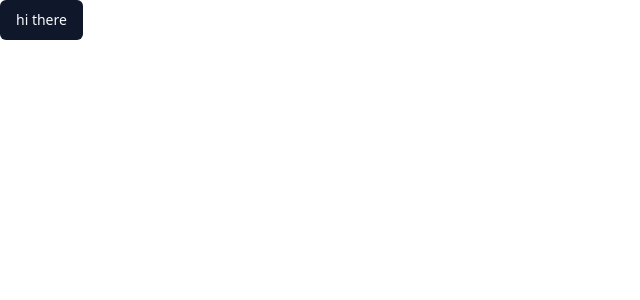
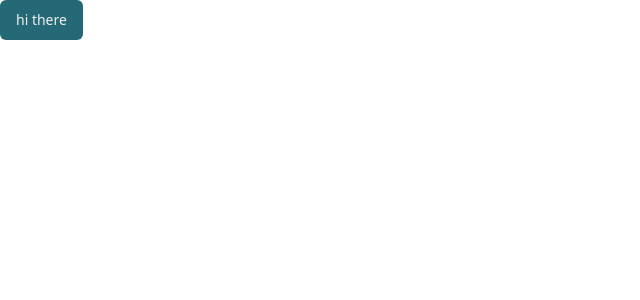
Before and after one commit to johncarmack1984/vite-project-w-shadcnui, a React (Vite) app: page / in a window 1280 px wide. Shown: the top 300 px of the page, without its empty margins (0-640 px from the left). Built offline with nearby package versions, Linux system fonts and the light colour scheme.

Commit message:
Refactor CSS color variables for better clarity

```diff
--- a/src/index.css
+++ b/src/index.css
@@ -4,65 +4,79 @@
 
 @layer base {
   :root {
-    --background: 0 0% 100%;
-    --foreground: 222.2 84% 4.9%;
+    --color-1: 0 0% 100%;
+    --color-2: 0 0% 11%;
+    --color-3: 189 53% 30%;
+    --color-4: 0 0% 94%;
+    --color-5: 175 46% 95%;
+    --color-6: 174 35% 47%;
+    --color-7: 0 86% 60%;
+    --color-8: 174 53% 68%;
 
-    --card: 0 0% 100%;
-    --card-foreground: 222.2 84% 4.9%;
+    --background: var(--color-1);
+    --foreground: var(--color-2);
 
-    --popover: 0 0% 100%;
-    --popover-foreground: 222.2 84% 4.9%;
+    --card: var(--color-1);
+    --card-foreground: var(--color-2);
 
-    --primary: 222.2 47.4% 11.2%;
-    --primary-foreground: 210 40% 98%;
+    --popover: var(--color-1);
+    --popover-foreground: var(--color-2);
 
-    --secondary: 210 40% 96.1%;
-    --secondary-foreground: 222.2 47.4% 11.2%;
+    --primary: var(--color-3);
+    --primary-foreground: var(--color-4);
 
-    --muted: 210 40% 96.1%;
-    --muted-foreground: 215.4 16.3% 46.9%;
+    --secondary: var(--color-5);
+    --secondary-foreground: var(--color-3);
 
-    --accent: 210 40% 96.1%;
-    --accent-foreground: 222.2 47.4% 11.2%;
+    --muted: var(--color-5);
+    --muted-foreground: var(--color-6);
 
-    --destructive: 0 84.2% 60.2%;
-    --destructive-foreground: 210 40% 98%;
+    --accent: var(--color-5);
+    --accent-foreground: var(--color-3);
 
-    --border: 214.3 31.8% 91.4%;
-    --input: 214.3 31.8% 91.4%;
-    --ring: 222.2 84% 4.9%;
+    --destructive: var(--color-7);
+    --destructive-foreground: var(--color-4);
+
+    --border: var(--color-8);
+    --input: var(--color-8);
+    --ring: var(--color-2);
 
     --radius: 0.5rem;
   }
 
   .dark {
-    --background: 222.2 84% 4.9%;
-    --foreground: 210 40% 98%;
+    --color-9: 175 46% 11%;
+    --color-10: 173 20.2% 65.1%;
+    --color-11: 0 86% 30.6%;
+    --color-12: var(--color-8);
 
-    --card: 222.2 84% 4.9%;
-    --card-foreground: 210 40% 98%;
+    --background: var(--color-2);
+    --foreground: var(--color-4);
 
-    --popover: 222.2 84% 4.9%;
-    --popover-foreground: 210 40% 98%;
+    --card: var(--color-2);
+    --card-foreground: var(--color-4);
 
-    --primary: 210 40% 98%;
-    --primary-foreground: 222.2 47.4% 11.2%;
+    --popover: var(--color-2);
+    --popover-foreground: var(--color-4);
 
-    --secondary: 217.2 32.6% 17.5%;
-    --secondary-foreground: 210 40% 98%;
+    --primary: var(--color-4);
+    --primary-foreground: var(--color-3);
 
-    --muted: 217.2 32.6% 17.5%;
-    --muted-foreground: 215 20.2% 65.1%;
+    --secondary: var(--color-9);
+    --secondary-foreground: var(--color-4);
 
-    --accent: 217.2 32.6% 17.5%;
-    --accent-foreground: 210 40% 98%;
+    --muted: var(--color-9);
+    --muted-foreground: var(--color-10);
 
-    --destructive: 0 62.8% 30.6%;
-    --destructive-foreground: 210 40% 98%;
+    --accent: var(--color-9);
+    --accent-foreground: var(--color-4);
 
-    --border: 217.2 32.6% 17.5%;
-    --input: 217.2 32.6% 17.5%;
-    --ring: 212.7 26.8% 83.9%;
+    --destructive: var(--color-11);
+    --destructive-foreground: var(--color-4);
+
+    --border: var(--color-9);
+    --input: var(--color-9);
+    --ring: var(--color-12);
   }
 }
 
```
